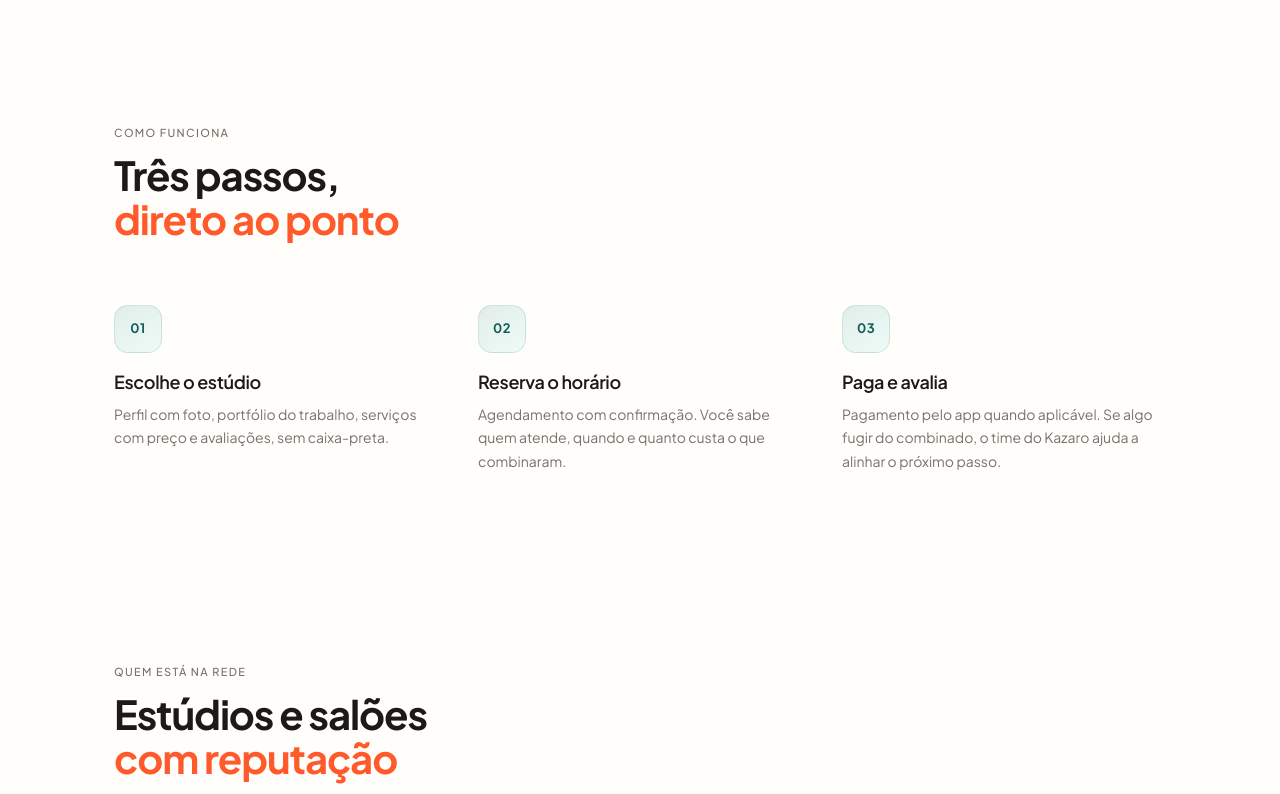
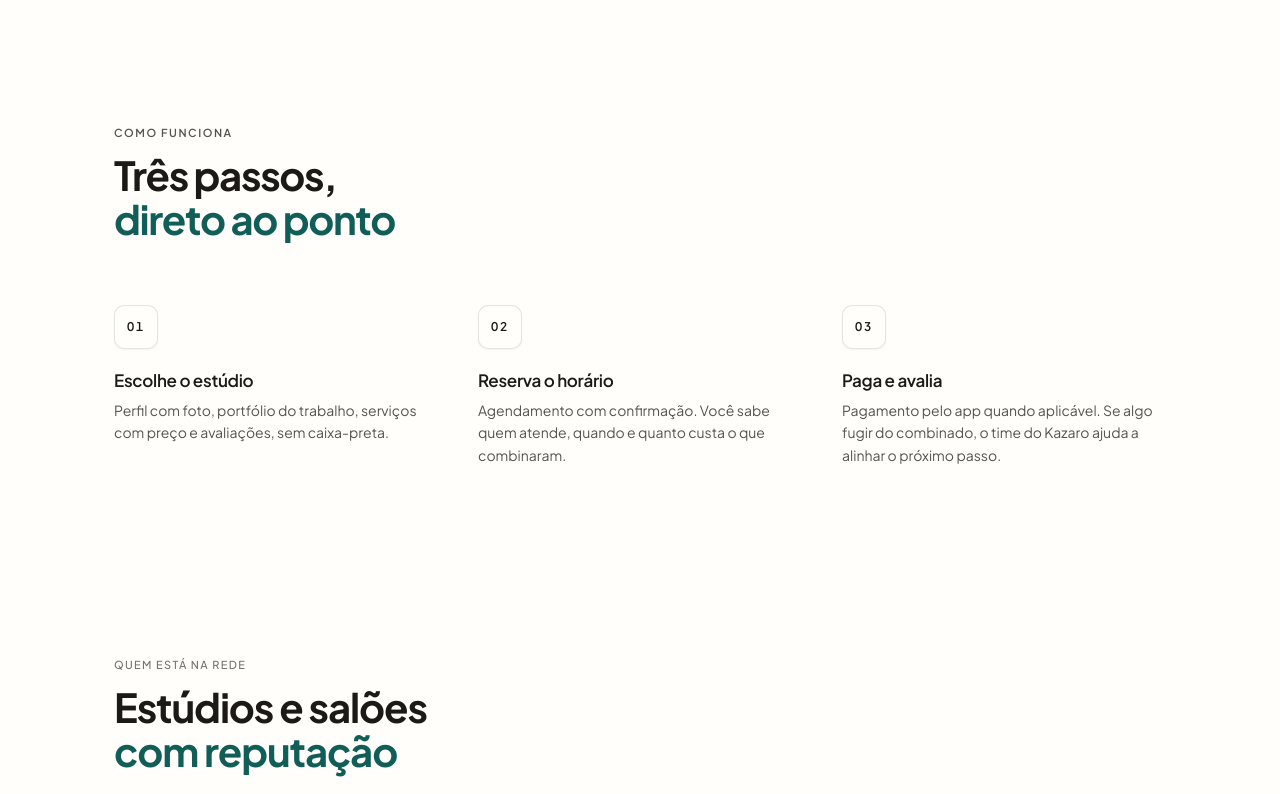
Before and after one commit to danieljunges/kazaro, a Next.js app: page / in a window 1280 px wide. Shown: the part 1840-2634 px from the top of the page. Built offline with nearby package versions, Linux system fonts and the light colour scheme; no server answers; the database is empty.

Commit message:
Mudanças

```diff
--- a/app/styles/kazaro/10-home-editorial.css
+++ b/app/styles/kazaro/10-home-editorial.css
@@ -1,4 +1,4 @@
-/* Home / shell público — superfície quente, teal + toques de coral (visual “produto”, não editorial) */
+/* Home / shell público — papel quente + teal (acento único, sem “laranja” solto) */
 .home-editorial {
   --cream: #faf8f5;
   --cream-alt: #f3eee8;
@@ -20,7 +20,7 @@
   --shadow-lime: 0 10px 36px rgba(15, 118, 110, 0.22);
   background:
     radial-gradient(ellipse 90% 60% at 0% -8%, rgba(15, 118, 110, 0.075), transparent 52%),
-    radial-gradient(ellipse 75% 50% at 100% 0%, rgba(255, 90, 44, 0.055), transparent 50%),
+    radial-gradient(ellipse 78% 52% at 100% 0%, rgba(15, 118, 110, 0.045), transparent 50%),
     var(--cream);
   color: var(--ink);
   font-family: var(--sans);
@@ -459,7 +459,7 @@
   height: min(540px, 78vh);
   background:
     radial-gradient(ellipse 58% 72% at 14% 38%, rgba(15, 118, 110, 0.1), transparent 62%),
-    radial-gradient(ellipse 42% 55% at 92% 18%, rgba(255, 90, 44, 0.06), transparent 58%);
+    radial-gradient(ellipse 42% 55% at 92% 18%, rgba(15, 118, 110, 0.055), transparent 58%);
   pointer-events: none;
   z-index: 0;
 }
@@ -511,7 +511,7 @@
 .home-editorial .hero-headline em {
   font-style: normal;
   font-weight: 700;
-  color: var(--coral, #ff5a2c);
+  color: var(--lime-deep);
 }
 .home-editorial .hero-sub {
   font-size: 15px;
@@ -675,7 +675,8 @@
   background: linear-gradient(145deg, #7dd3fc 0%, #0369a1 90%);
 }
 .home-editorial .hcm-photo-fallback.ph-amber {
-  background: linear-gradient(145deg, #fcd34d 0%, #c2410c 88%);
+  /* Terceira superfície da rotação: neutro quente (evita laranja que “briga” com o teal) */
+  background: linear-gradient(145deg, #d6d3d1 0%, #44403c 90%);
 }
 .home-editorial .hcm-avail-pill {
   position: absolute;
@@ -942,7 +943,7 @@
 .home-editorial .sec-title em {
   font-style: normal;
   font-weight: 700;
-  color: var(--coral, #ff5a2c);
+  color: var(--lime-deep);
 }
 .home-editorial .sec-sub {
   font-size: 15px;
@@ -998,7 +999,7 @@
   border-top: 1px solid var(--border);
 }
 .home-editorial .rail-row:hover {
-  background: linear-gradient(90deg, rgba(15, 118, 110, 0.05), rgba(255, 90, 44, 0.03));
+  background: linear-gradient(90deg, rgba(15, 118, 110, 0.06), rgba(15, 118, 110, 0.02));
   margin: 0 -20px;
   padding-left: 20px;
   padding-right: 20px;
@@ -1052,7 +1053,15 @@
   transform: translateX(3px);
 }
 
-/* Como funciona — desktop em 3 colunas; tablet/mobile em lista com badge ao lado */
+/* Como funciona — módulo editorial sério (SaaS B2B), sem “adesivo” de template */
+.home-editorial .section--how .sec-eyebrow {
+  color: var(--ink60);
+  font-weight: 600;
+  letter-spacing: 0.14em;
+}
+.home-editorial .section--how .sec-title {
+  letter-spacing: -0.034em;
+}
 .home-editorial .section--how .how-grid {
   display: grid;
   grid-template-columns: repeat(3, minmax(0, 1fr));
@@ -1091,33 +1100,36 @@
 }
 .home-editorial .how-num {
   font-family: var(--sans);
-  font-size: 13px;
-  font-weight: 700;
+  font-size: 12px;
+  font-weight: 600;
   line-height: 1;
-  letter-spacing: 0.04em;
-  width: 48px;
-  height: 48px;
+  letter-spacing: 0.16em;
+  font-variant-numeric: tabular-nums;
+  width: 44px;
+  height: 44px;
   flex-shrink: 0;
-  border-radius: 14px;
+  border-radius: 10px;
   display: grid;
   place-items: center;
-  margin-bottom: 18px;
-  color: var(--lime-deep);
-  background: linear-gradient(145deg, rgba(15, 118, 110, 0.12), rgba(45, 212, 191, 0.08));
-  border: 1px solid rgba(15, 118, 110, 0.14);
+  margin-bottom: 20px;
+  color: var(--ink);
+  background: var(--white);
+  border: 1px solid var(--border-md);
+  box-shadow: 0 1px 2px rgba(28, 25, 23, 0.05);
 }
 .home-editorial .how-title {
-  font-size: clamp(17px, 2.2vw, 18px);
+  font-size: clamp(16px, 2vw, 17px);
   font-weight: 600;
   color: var(--ink);
-  margin-bottom: 10px;
-  line-height: 1.25;
+  margin-bottom: 8px;
+  line-height: 1.3;
+  letter-spacing: -0.018em;
 }
 .home-editorial .how-desc {
-  font-size: clamp(13px, 1.5vw, 14px);
+  font-size: clamp(13px, 1.45vw, 14px);
   font-weight: 400;
-  line-height: 1.65;
-  color: var(--ink50);
+  line-height: 1.6;
+  color: var(--ink60);
   max-width: 42rem;
   margin: 0;
 }
@@ -1133,7 +1145,7 @@
     align-items: flex-start;
     gap: clamp(14px, 3.5vw, 20px);
     padding-bottom: clamp(20px, 4vw, 28px);
-    border-bottom: 1px solid var(--border);
+    border-bottom: 1px solid var(--border-md);
   }
   .home-editorial .how-step:last-child {
     padding-bottom: 0;
@@ -1157,10 +1169,10 @@
     padding: 18px 0;
   }
   .home-editorial .how-num {
-    width: 44px;
-    height: 44px;
-    font-size: 12px;
-    border-radius: 12px;
+    width: 42px;
+    height: 42px;
+    font-size: 11px;
+    border-radius: 10px;
   }
 }
 
@@ -1209,7 +1221,7 @@
   background: linear-gradient(145deg, #7dd3fc 0%, #0369a1 90%);
 }
 .home-editorial .ph-amber {
-  background: linear-gradient(145deg, #fcd34d 0%, #c2410c 88%);
+  background: linear-gradient(145deg, #d6d3d1 0%, #44403c 90%);
 }
 .home-editorial .pro-avail {
   position: absolute;
@@ -1381,7 +1393,7 @@
 .home-editorial .why-quote em {
   font-style: normal;
   font-weight: 600;
-  color: #fde68a;
+  color: var(--lime-bright);
 }
 .home-editorial .why-attrib {
   font-size: 12px;
@@ -1512,7 +1524,7 @@
   width: 320px;
   height: 320px;
   border-radius: 50%;
-  background: radial-gradient(circle, rgba(255, 90, 44, 0.12) 0%, transparent 68%);
+  background: radial-gradient(circle, rgba(94, 234, 212, 0.14) 0%, transparent 68%);
   opacity: 1;
 }
 .home-editorial .pb-inner {
--- a/components/home/HomeView.tsx
+++ b/components/home/HomeView.tsx
@@ -3,7 +3,6 @@ import type { ProfessionalCard } from "@/lib/professionals";
 import { availBadge, proSurfaceClass, starsFromRatingPt } from "@/lib/home/spotlight-helpers";
 
 const TRUST_LINE = [
-  "Profissionais com verificação de antecedentes",
   "Agendamento com data e horário combinados",
   "Preços publicados no perfil",
   "Pagamento e suporte pelo Kazaro",
--- a/components/kazaro/SiteFooter.tsx
+++ b/components/kazaro/SiteFooter.tsx
@@ -19,7 +19,7 @@ export function SiteFooter() {
               Kazaro
             </Link>
             <p className="footer-tagline">
-              Encontre profissionais, veja serviços e agende em um só lugar. Florianópolis.
+              Encontre profissionais, veja serviços e agende em um só lugar.
             </p>
           </div>
           <div>
@@ -81,7 +81,7 @@ export function SiteFooter() {
           </div>
         </div>
         <div className="footer-bottom">
-          <span className="footer-copy">© {new Date().getFullYear()} Kazaro. Florianópolis, SC.</span>
+          <span className="footer-copy">© {new Date().getFullYear()} Kazaro.</span>
           <div className="footer-bottom-end">
             <a
               href={INSTAGRAM_URL}
```
